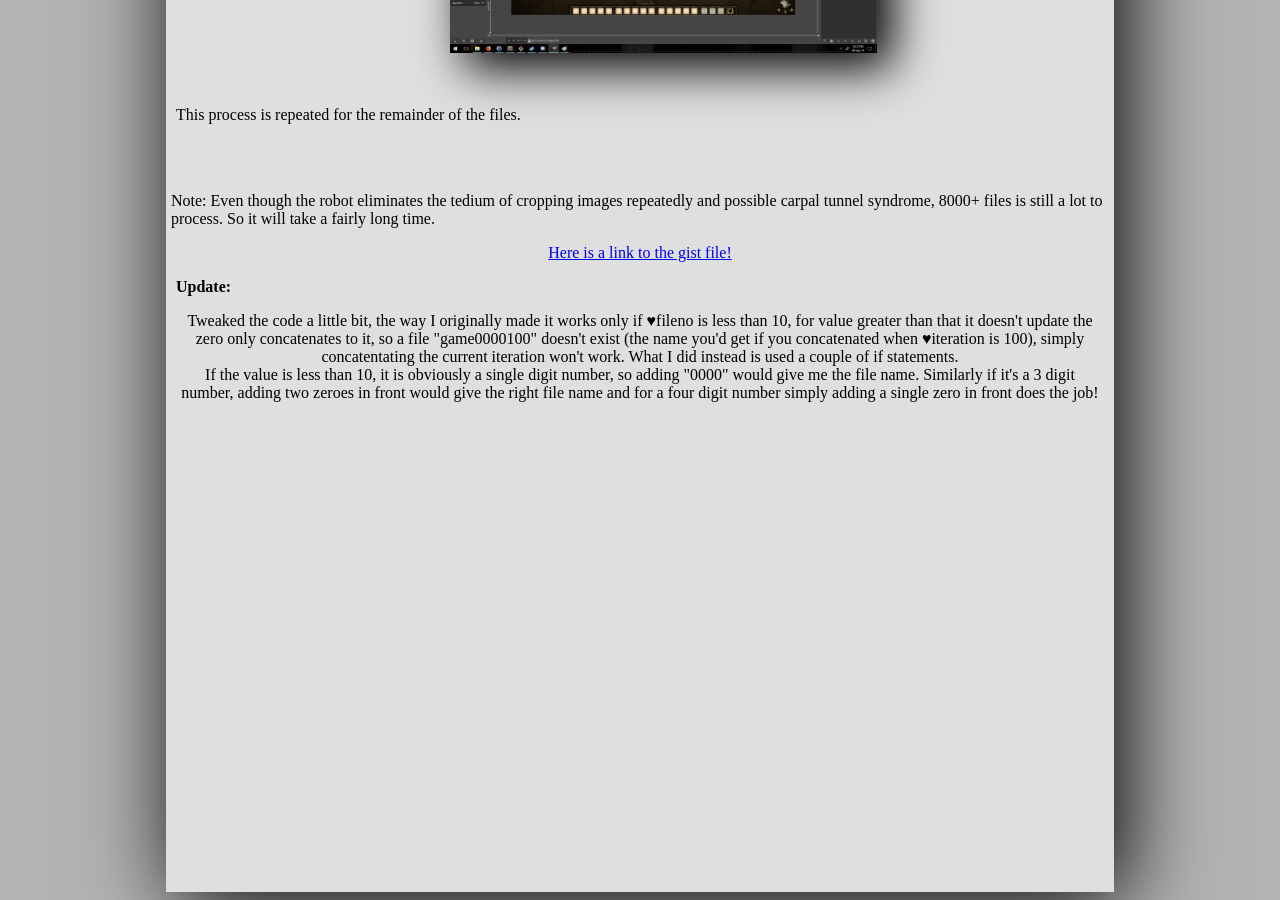
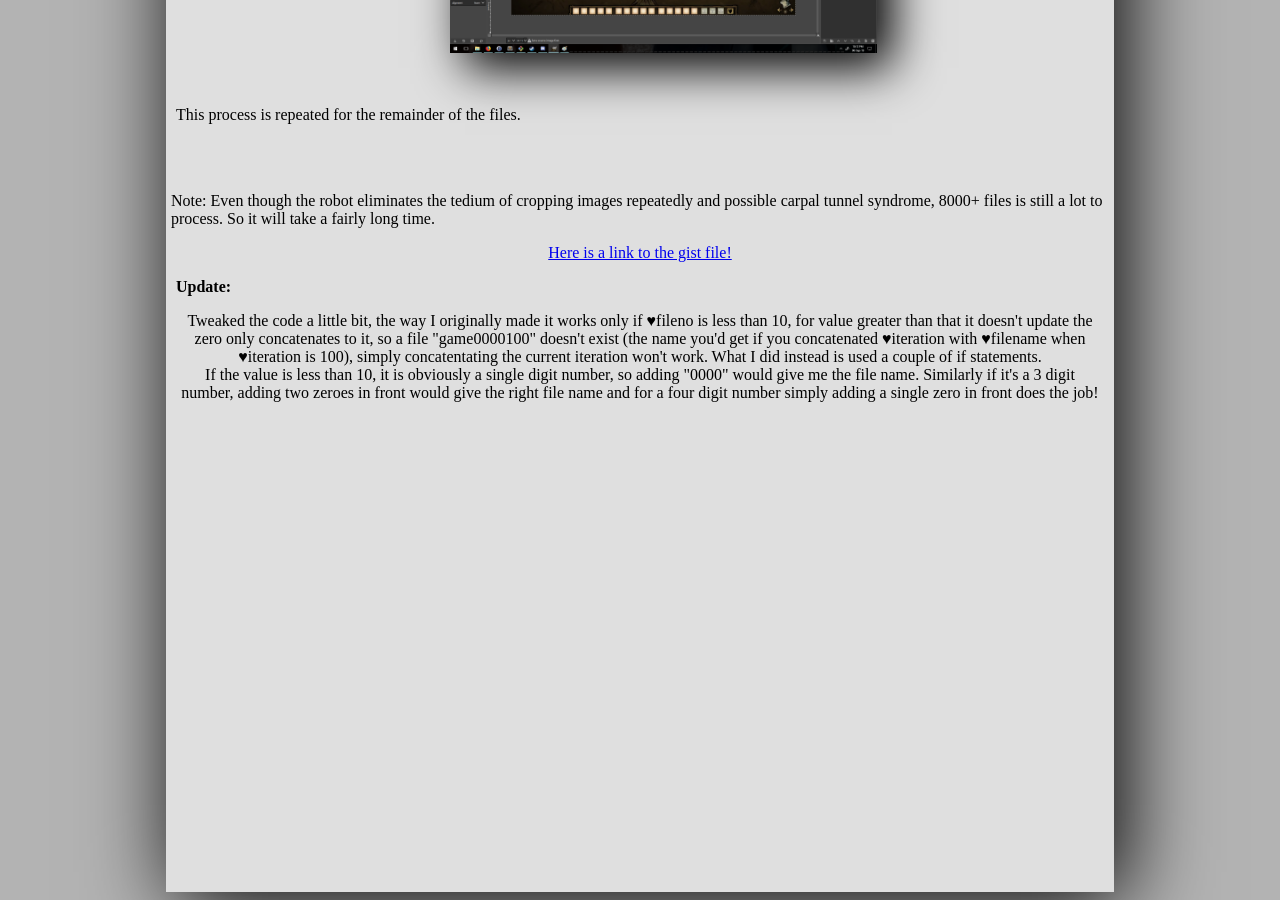
Before and after one commit to RookieIndieDev/RookieIndieDev.github.io, a Jekyll site: the page automation.html, which Jekyll copies as it is, in a window 1280 px wide and 900 px high, scrolled down 3494 px. Built offline with Jekyll 4.4.1, drawn with Linux system fonts in a browser that asks for light colours.

Commit message:
changed the update text in automation.html

```diff
--- a/automation.html
+++ b/automation.html
@@ -134,6 +134,6 @@ We then set a delay of 1 second with the command "delay 1" to wait for the menu
 		<a href="https://gist.github.com/RookieIndieDev/5efcf8d5033b707c7ef7466bf9ed720c" style="position: relative; display: flex; justify-content: center;"> Here is a link to the gist file! </a>
 
 		<p style="font-weight: bold; margin-left: 10px;";>Update:</p>
-		<p style="margin: 15px; text-align:center">Tweaked the code a little bit, the way I originally made it works only if ♥fileno is less than 10, for value greater than that it doesn't update the zero only concatenates to it, so a file "game0000100" doesn't exist (the name you'd get if you concatenated when ♥iteration is 100), simply concatentating the current iteration won't work. What I did instead is used a couple of if statements. <br> If the value is less than 10, it is obviously a single digit number, so adding "0000" would give me the file name. Similarly if it's a 3 digit number, adding two zeroes in front would give the right file name and for a four digit number simply adding a single zero in front does the job! </p>
+		<p style="margin: 15px; text-align:center">Tweaked the code a little bit, the way I originally made it works only if ♥fileno is less than 10, for value greater than that it doesn't update the zero only concatenates to it, so a file "game0000100" doesn't exist (the name you'd get if you concatenated ♥iteration with ♥filename when ♥iteration is 100), simply concatentating the current iteration won't work. What I did instead is used a couple of if statements. <br> If the value is less than 10, it is obviously a single digit number, so adding "0000" would give me the file name. Similarly if it's a 3 digit number, adding two zeroes in front would give the right file name and for a four digit number simply adding a single zero in front does the job! </p>
 		</div>
 </body></html>
```
